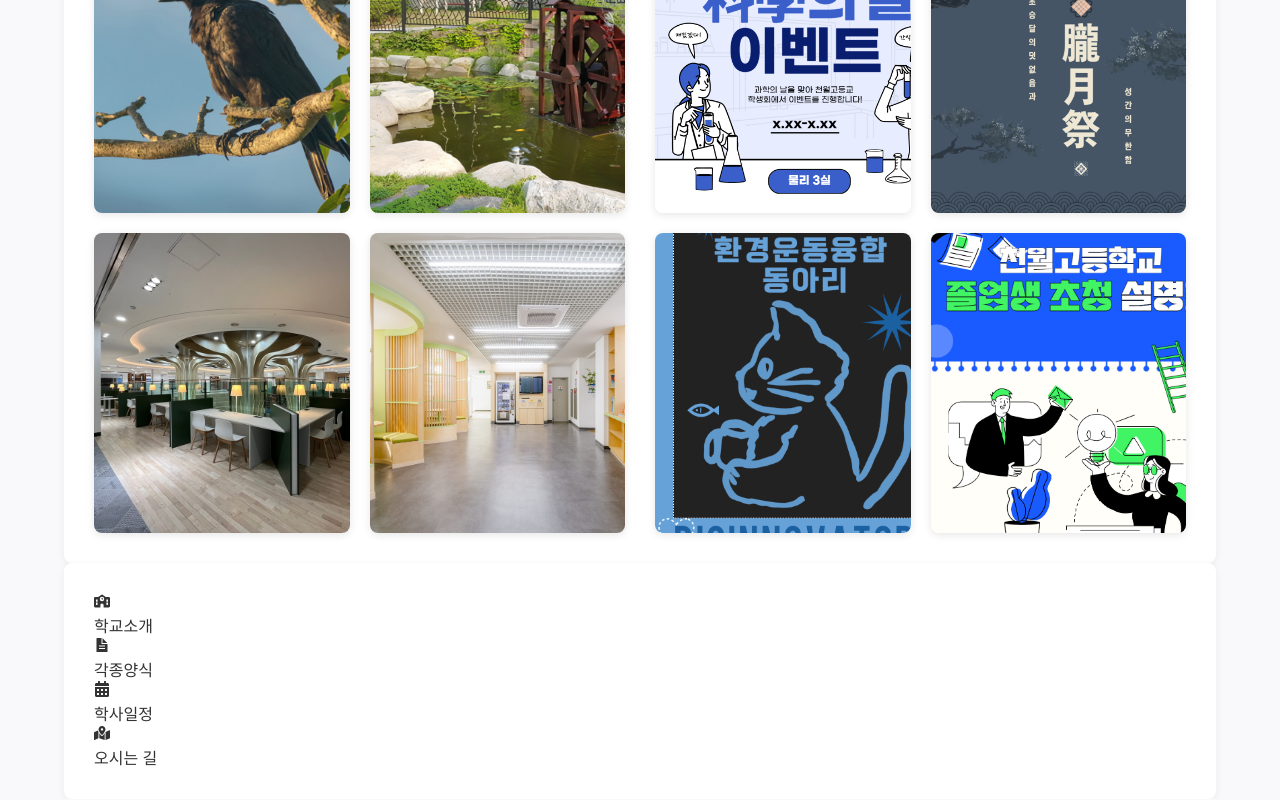
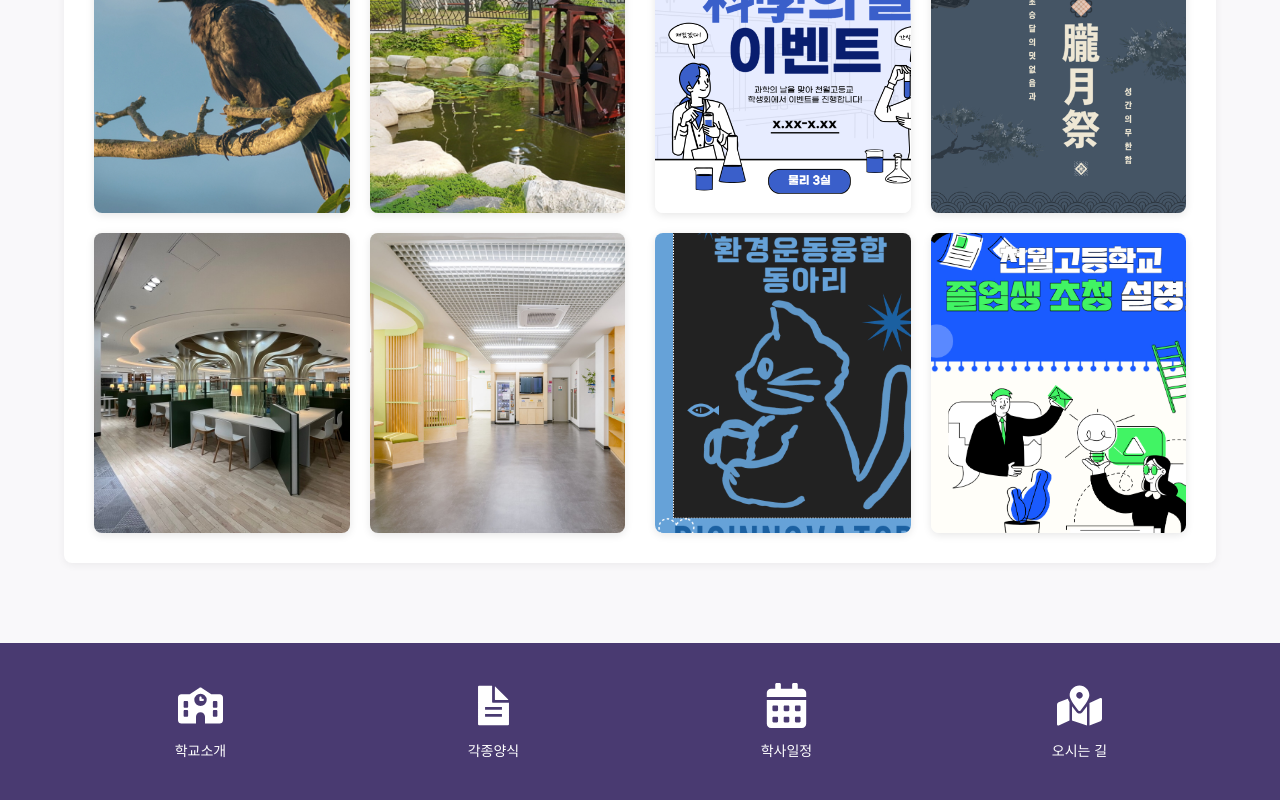
Before and after one commit to shail1027/cwhs-web, a React app in the folder frontend/: page / in a window 1280 px wide. Shown: the part 1219-2019 px from the top of the page. Built offline with nearby package versions, Linux system fonts and the light colour scheme; the HTML template or start-up script is replaced by a standard one.

Commit message:
feat: Quick menu

```diff
--- a/frontend/src/components/layout/Header.css
+++ b/frontend/src/components/layout/Header.css
@@ -160,7 +160,7 @@ li {
 }
 
 .search > input:focus {
-    border-bottom-color: #493A71;;
+    border-bottom-color: #493A71;
 }
 
 .search > input::placeholder {
--- a/frontend/src/pages/Home/Home.tsx
+++ b/frontend/src/pages/Home/Home.tsx
@@ -130,7 +130,7 @@ const Home = () => {
           posts={STUDENT_EVENT}
         />
       </div>
-      <div className={styles["photo-banner"]}>
+      <div className={styles["quick-menu"]}>
         <QuickMenu />
       </div>
     </div>
--- a/frontend/src/pages/Home/components/QuickMenu.module.css
+++ b/frontend/src/pages/Home/components/QuickMenu.module.css
@@ -4,9 +4,60 @@
     box-sizing: border-box;
 }
 
-.container{
+.container {
+    background: #493A71;
+    width: 100%;
+    padding: 40px 0;
+    margin-top: 80px;
+}
+
+.list {
+    width: 90%;
+    max-width: 1300px;
+    margin: 0 auto;
+    display: flex;
+    justify-content: space-between;
+    gap: 20px;
+    list-style: none;
+    padding: 0;
+}
+
+.list li {
+    flex: 1;
+    text-align: center;
+}
+
+.list li a {
+    display: block;
+    text-decoration: none;
+    transition: transform 0.3s ease;
+}
+
+.list li a:hover {
+    transform: translateY(-5px);
+}
+
+.list-item {
     display: flex;
     flex-direction: column;
     align-items: center;
     gap: 12px;
 }
+
+.list-image {
+    width: 45px;
+    height: 45px;
+    color: white;
+    transition: all 0.3s ease;
+}
+
+.list li a:hover .list-image {
+    filter: drop-shadow(0 0 4px rgba(255, 255, 255, 0.5));
+}
+
+.list-item p {
+    color: white;
+    font-size: 14px;
+    font-weight: 500;
+    margin: 0;
+}
--- a/frontend/src/pages/Home/components/QuickMenu.tsx
+++ b/frontend/src/pages/Home/components/QuickMenu.tsx
@@ -52,7 +52,7 @@ const QuickMenu = () => {
               {" "}
               <Link to={props.linkto}>
                 <div className={styles["list-item"]}>
-                  <Icon />
+                  <Icon className={styles["list-image"]} />
                   <p>{props.name}</p>
                 </div>
               </Link>
```
Also changed, not shown: frontend/src/components/layout/Footer.tsx (added).
